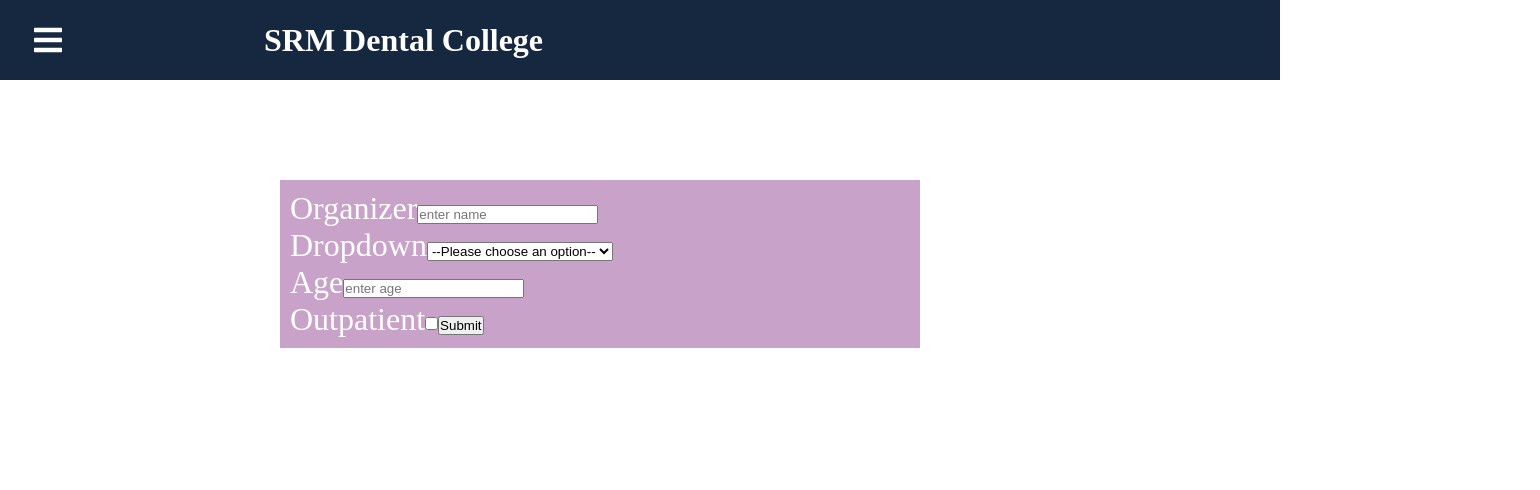
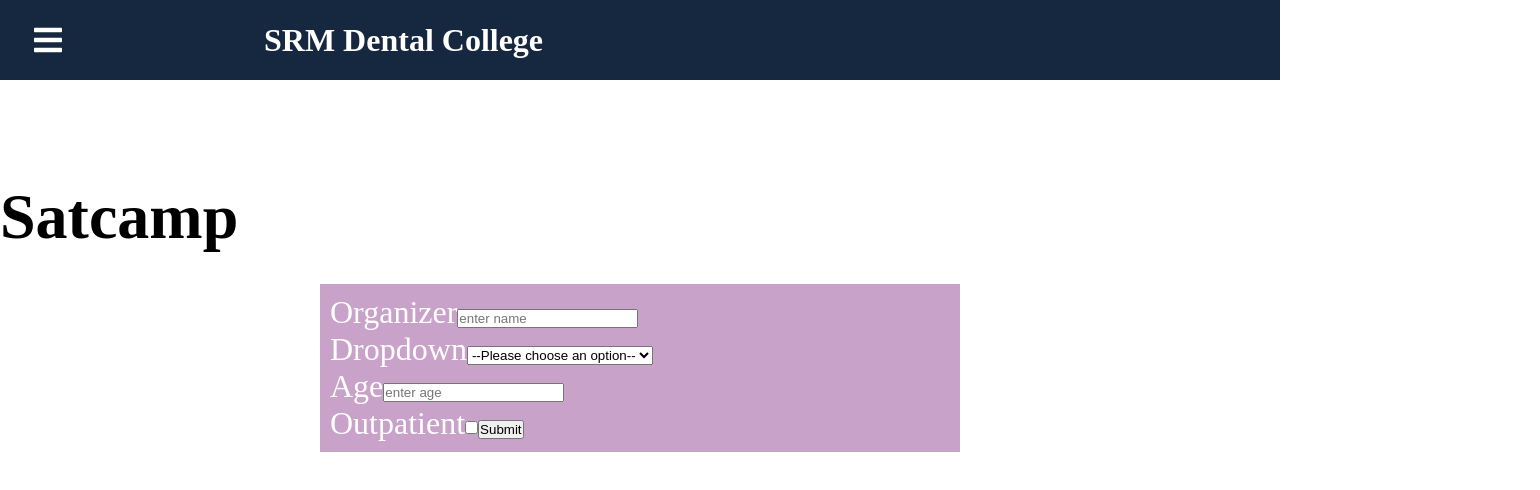
Before and after one commit to VVarsha6/dentaleec, a React (Create React App) app: page /Satcamp in a window 1280 px wide. Shown: the top 490 px of the page, 1540 px wide, since content can reach past the window. Built offline with nearby package versions, Linux system fonts and the light colour scheme.

Commit message:
style: forms

```diff
--- a/src/App.css
+++ b/src/App.css
@@ -2,8 +2,8 @@
   box-sizing: border-box;
   margin: 0;
   padding: 0;
-  position: none;
 }
+
 .DeptOP,
 .Deptcamp,
 .Tcc,
@@ -12,7 +12,6 @@
 .kovur,
 .View{
   color: black;
-  margin-left: 260px;
   font-size: 2rem;
 }
 
--- a/src/App.js
+++ b/src/App.js
@@ -1,28 +1,21 @@
 import './App.css'
 import Sidebar from "./components/Sidebar";
 import { BrowserRouter as Router, Routes, Route } from "react-router-dom";
-import { Deptcamp } from "./pages/Deptcamp";
-import { Analytics } from './pages/Analytics';
-import { DeptOP } from './pages/DeptOP';
-import { Kovur } from './pages/Kovur';
-import { Satcamp } from './pages/Satcamp';
-import { Tcc } from './pages/Tcc';
-import { ViewData } from './pages/ViewData';
+import { DeptCamp, ViewData, Analytics, DeptOP, Tcc, SatCamp, Kovur } from "./pages/index";
 
 function App() {
   return (
     <Router>
-      {/* <home /> */}
       <Sidebar />
       <Routes>
-        <Route path="/Deptcamp" element={<Deptcamp />} />
+        <Route path="/Deptcamp" element={<DeptCamp />} />
+        <Route path="/Satcamp" element={<SatCamp />} />
         <Route path="/Analytics" element={<Analytics />} />
         <Route path="/DeptOP" element={<DeptOP />} />
         <Route path="/Kovur" element={<Kovur />} />
-        <Route path="/Satcamp" element={<Satcamp />} />
         <Route path="/Tcc" element={<Tcc />} />
         <Route path="/ViewData" element={<ViewData />} />
-        <Route path='/home' />
+        <Route exact path='/' />
       </Routes>
     </Router>
 
--- a/src/Forms/Forms.css
+++ b/src/Forms/Forms.css
@@ -1,20 +1,17 @@
-form  {
+
+.form-section{
+}
+
+.form-camp {
   background-color:#C8A2C8;
   border: none;
   color: white;
-  margin-left: auto;
-  margin-right: auto;
-  width: 40%;
-  position: absolute;
-  top: 180px;
-  left: 280px;
   text-decoration: none;
-
   cursor: pointer;
-
-width: 50%;
-
-padding: 10px;
+  width: 50%;
+  padding: 10px;
+  margin: auto;
+  margin-top: 30px;
 }
 
 .yup_error{
--- a/src/forms/FormWithYup.js
+++ b/src/forms/FormWithYup.js
@@ -18,6 +18,7 @@
     .string()
     .required('Please indicate your communications preference'),
 });
+
 const FormWithYup = () => {
   const {
     register,
@@ -25,7 +26,8 @@
     handleSubmit,
   } = useForm({ resolver: yupResolver(inputSchema) });
   return (
-    <form onSubmit={handleSubmit(onsubmit)}>
+    <section className='form-section'>
+      <form className='form-camp' onSubmit={handleSubmit(onsubmit)}>
         <label htmlFor='organizer'>Organizer</label>
         <input id="organizer" {...register('name')} type="text" placeholder='enter name' />
         <p className='yup_error'>{errors.name?.message}</p>
@@ -47,8 +49,10 @@
         <label htmlFor='chk-outpatient'>Outpatient</label>
         <input id="chk-outpatient" {...register('checkbox')} type="checkbox" />
         {/* <p className='yup_error'>{errors.checkbox?.message}</p> */}
-      <input type="submit"/>
+        <input type="submit" />
       </form>
+
+    </section>
 
 
   )
--- a/src/forms/forms.css
+++ b/src/forms/forms.css
@@ -1,20 +1,17 @@
-form  {
+
+.form-section{
+}
+
+.form-camp {
   background-color:#C8A2C8;
   border: none;
   color: white;
-  margin-left: auto;
-  margin-right: auto;
-  width: 40%;
-  position: absolute;
-  top: 180px;
-  left: 280px;
   text-decoration: none;
-
   cursor: pointer;
-
-width: 50%;
-
-padding: 10px;
+  width: 50%;
+  padding: 10px;
+  margin: auto;
+  margin-top: 30px;
 }
 
 .yup_error{
--- a/src/pages/DeptOP.js
+++ b/src/pages/DeptOP.js
@@ -1,9 +1,11 @@
 import React from "react";
 
-export const DeptOP = () => {
+const DeptOP = () => {
   return (
     <div className="DeptOP main-body">
       <h1>DeptOP</h1>
     </div>
   );
 };
+
+export { DeptOP }
--- a/src/pages/Deptcamp.css
+++ /dev/null
@@ -1,4 +0,0 @@
-.main-body {
-  width: 100vw;
-  height: 100vh;
-}
--- a/src/pages/Deptcamp.js
+++ b/src/pages/Deptcamp.js
@@ -1,15 +1,13 @@
 import React from "react";
 import "../App.css";
 import FormWithYup from "../forms/FormWithYup";
-import "./Deptcamp.css"
 
-const Deptcamp = () => {
+const DeptCamp = () => {
   return (
-    <div className="Deptcamp main-body" >
-      {/* <h1>Dept camp</h1> */}
-       <FormWithYup />
-    </div>
+    <section className="main-body Deptcamp" >
+      <FormWithYup />
+    </section>
   );
 };
 
-export { Deptcamp }
+export { DeptCamp }
--- a/src/pages/Satcamp.js
+++ b/src/pages/Satcamp.js
@@ -1,10 +1,11 @@
 import React from "react";
 import FormWithYup from "../forms/FormWithYup";
-export const Satcamp = () => {
+
+export const SatCamp = () => {
   return (
-    <div className="Satcamp main-body">
-      {/* <h1>Satcamp</h1> */}
-      <FormWithYup/>
+    <div className="main-body Satcamp ">
+      <h1>Satcamp</h1>
+      <FormWithYup />
     </div>
   );
 };
--- a/src/pages/home.js
+++ b/src/pages/home.js
@@ -1,6 +1,6 @@
 import React from "react";
 
-export const home = () => {
+export const Home = () => {
   return (
     <div className="Tcc main-body">
       <h1>HI Home</h1>
--- /dev/null
+++ b/src/pages/index.js
@@ -0,0 +1,10 @@
+import { Analytics } from "./Analytics";
+import { DeptCamp } from "./DeptCamp"
+import { DeptOP } from "./DeptOP";
+import { Home } from "./Home"
+import { Kovur } from "./Kovur"
+import { SatCamp } from "./SatCamp"
+import { Tcc } from "./Tcc"
+import { ViewData } from "./ViewData"
+
+export { Home, DeptCamp, ViewData, Analytics, DeptOP, Tcc, SatCamp, Kovur }
```
Lines whose indentation alone changed are shown as unchanged.
